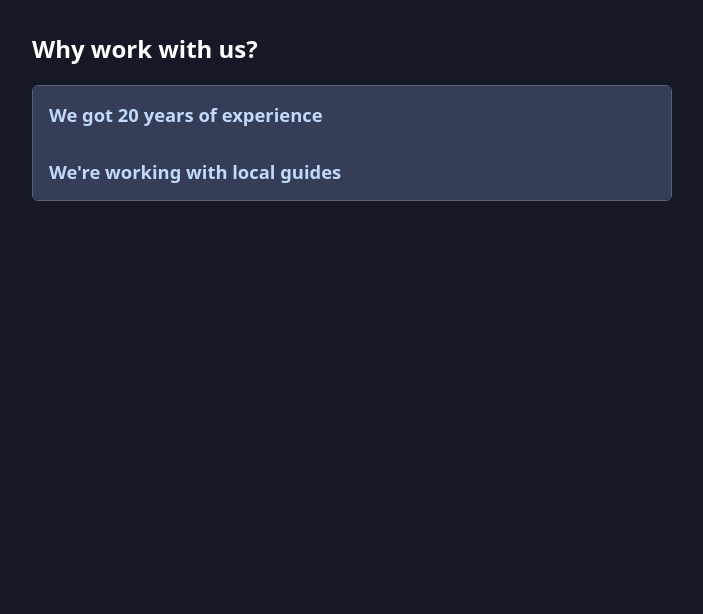
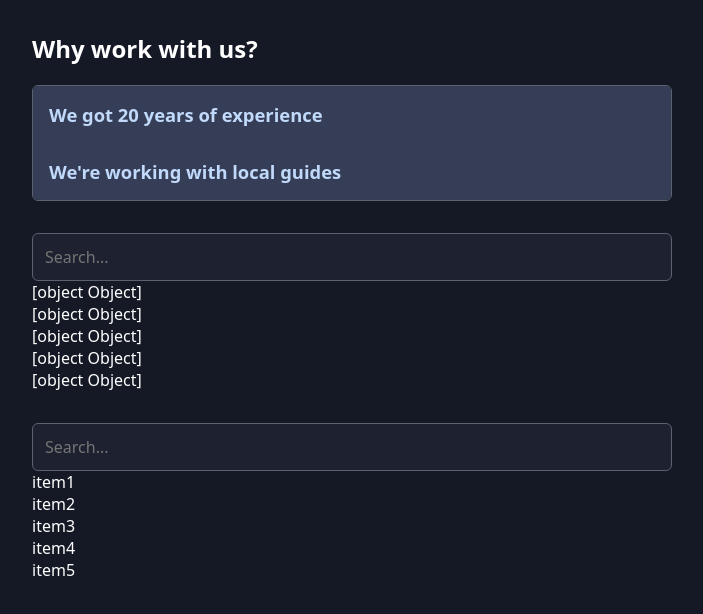
Before and after one commit to TriBhaskar/React-Patterns, a React (Vite) app: page / in a window 1280 px wide. Shown: the top 614 px of the page, without its empty margins (288-991 px from the left). Built offline with nearby package versions, Linux system fonts and the light colour scheme.

Commit message:
Add SearchableList component and update App.jsx

```diff
--- a/src/App.jsx
+++ b/src/App.jsx
@@ -1,6 +1,7 @@
 import Accordion from "./components/Accordion/Accordion";
+import SearchableList from "./components/SearchableList/SearchableList";
 // import AccordionItem from "./components/Accordion/AccordionItem";
-
+import PLACES from "./places";
 function App() {
   return (
     <main>
@@ -41,6 +42,10 @@
           </Accordion.Item>
         </Accordion>
       </section>
+      <section>
+        <SearchableList items={PLACES} />
+        <SearchableList items={["item1", "item2", "item3", "item4", "item5"]} />
+      </section>
     </main>
   );
 }
--- /dev/null
+++ b/src/components/SearchableList/SearchableList.jsx
@@ -0,0 +1,21 @@
+import { useState } from "react";
+
+export default function SearchableList({ items }) {
+  const [searchTerm, setSeachTerm] = useState("");
+  const searchResults = items.filter((item) =>
+    JSON.stringify(item).toLowerCase().includes(searchTerm.toLowerCase())
+  );
+  function handleChange(event) {
+    setSeachTerm(event.target.value);
+  }
+  return (
+    <div className="searchable-list">
+      <input type="search" placeholder="Search..." onChange={handleChange} />
+      <ul>
+        {searchResults.map((item, index) => (
+          <li key={index}>{item.toString()}</li>
+        ))}
+      </ul>
+    </div>
+  );
+}
--- /dev/null
+++ b/src/places.js
@@ -0,0 +1,40 @@
+import savannaImg from "./assets/african-savanna.jpg";
+import amazonImg from "./assets/amazon-river.jpg";
+import caribbeanImg from "./assets/caribbean-beach.jpg";
+import desertImg from "./assets/desert-dunes.jpg";
+import forestImg from "./assets/forest-waterfall.jpg";
+
+const PLACES = [
+  {
+    id: "african-savanna",
+    image: savannaImg,
+    title: "African Savanna",
+    description: "Experience the beauty of nature.",
+  },
+  {
+    id: "amazon-river",
+    image: amazonImg,
+    title: "Amazon River",
+    description: "Get to know the largest river in the world.",
+  },
+  {
+    id: "caribbean-beach",
+    image: caribbeanImg,
+    title: "Caribbean Beach",
+    description: "Enjoy the sun and the beach.",
+  },
+  {
+    id: "desert-dunes",
+    image: desertImg,
+    title: "Desert Dunes",
+    description: "Discover the desert life.",
+  },
+  {
+    id: "forest-waterfall",
+    image: forestImg,
+    title: "Forest Waterfall",
+    description: "Listen to the sound of the water.",
+  },
+];
+
+export default PLACES;
```
